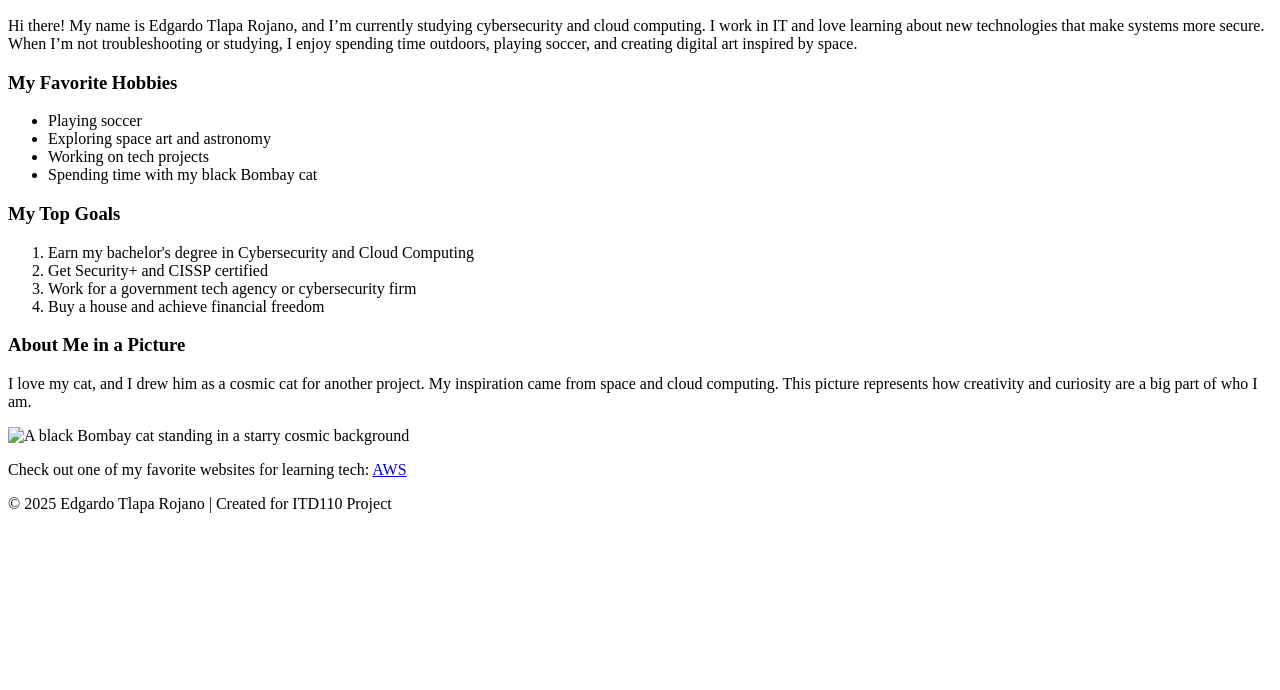
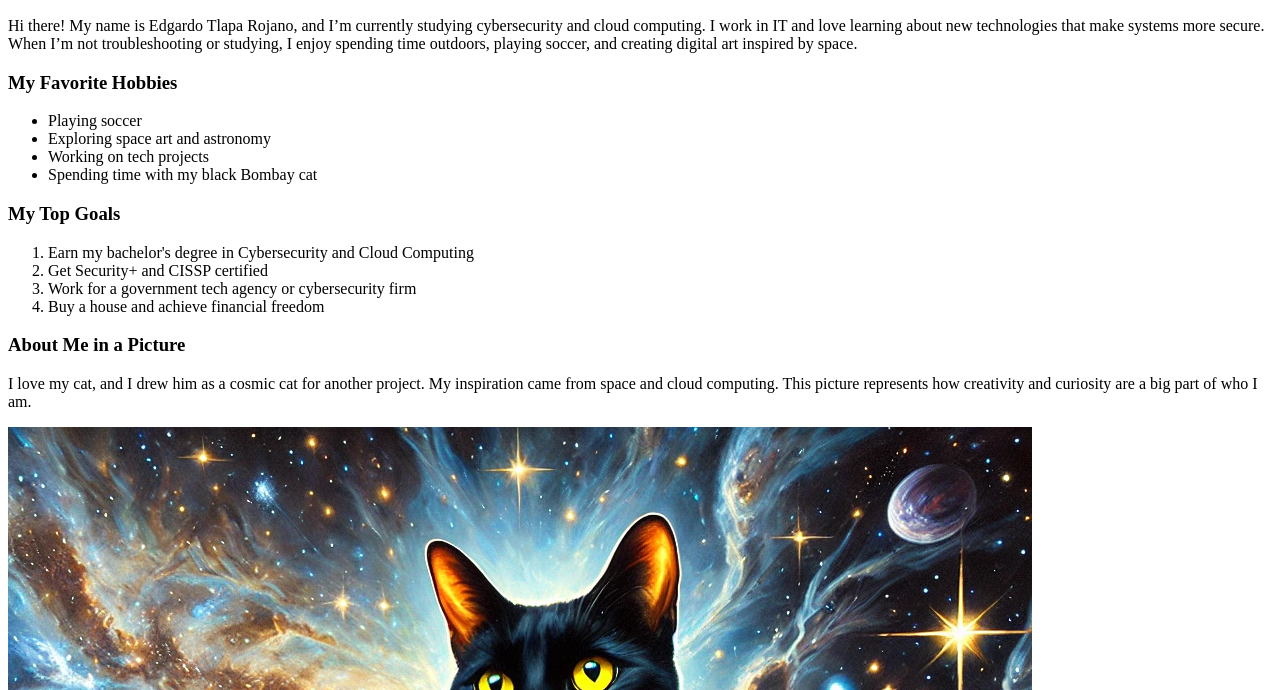
Before and after one commit to eddyT8/eddyT8.github.io, a plain HTML site: page index.html in a window 1280 px wide. Shown: the part 110-800 px from the top of the page. Drawn offline with Linux system fonts and the light colour scheme.

Commit message:
Add files via upload
Initial commit with W3.CSS template

```diff
--- a/index.html
+++ b/index.html
@@ -50,7 +50,7 @@
    I love my cat, and I drew him as a cosmic cat for another project. My inspiration came from space and cloud computing.
   This picture represents how creativity and curiosity are a big part of who I am.
   </p>
-  <img src="images/cosmic_cat.jpg.webp" alt="A black Bombay cat standing in a starry cosmic background" width="400">
+  <img src="cosmic_cat.jpg.webp" alt="Black Bombay cat standing in a starry cosmic background">
 
   <!-- Favorite website link -->
   <p>
```
